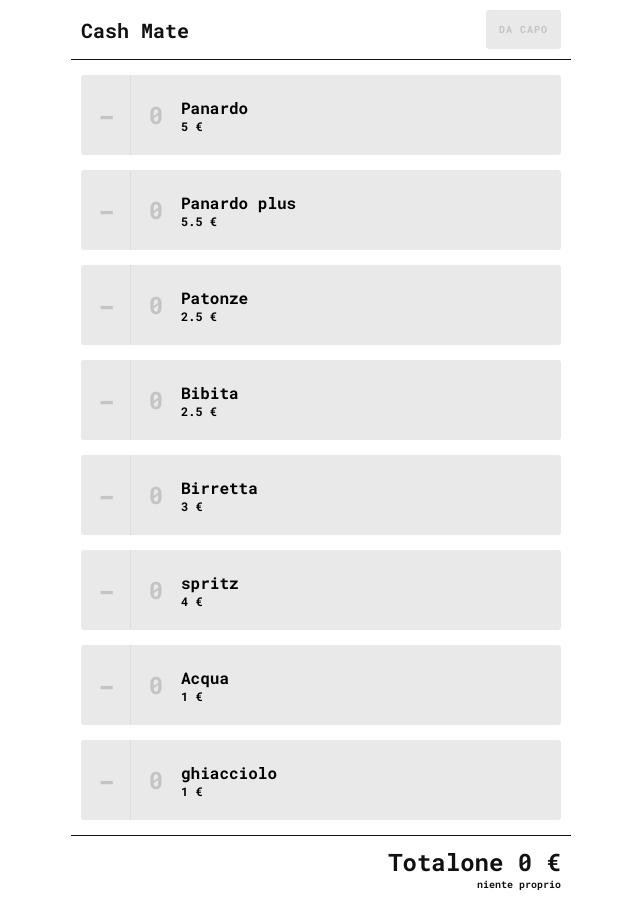
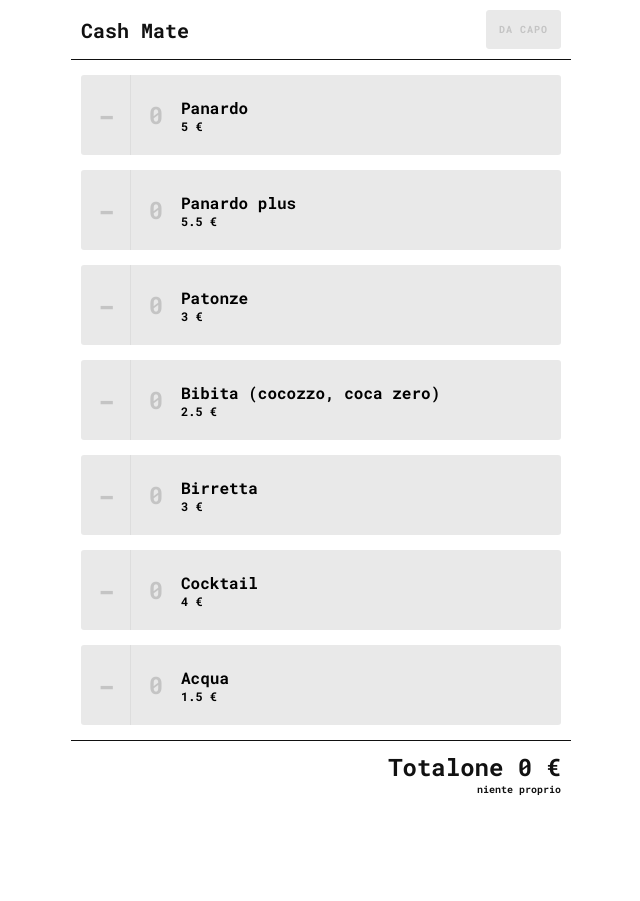
Before and after one commit to finoz/cash-mate, a React (Create React App) app: page / in a window 1280 px wide. Shown: the whole page, without its empty margins (319-959 px from the left). After the commit the page ends 806 px from the top, so only its background shows below. Built offline with nearby package versions, Linux system fonts and the light colour scheme.

Commit message:
aggiornamento prezzi per festa avsi

```diff
--- a/src/App.js
+++ b/src/App.js
@@ -4,23 +4,23 @@ const itemList = [
   {
     id: "panardo",
     name: "Panardo",
-    notes: "Con salsiccia, prosciutto o wurstel, + salse",
+    notes: "Con salsiccia o wurstel, + salse",
     price: 5.0,
   },
   {
     id: "panardo-plus",
     name: "Panardo plus",
-    notes: "Aggiunta di verdure",
+    notes: "Aggiunta di verdure (cipolle, peperoni)",
     price: 5.5,
   },
   {
     id: "patonze",
     name: "Patonze",
-    price: 2.5,
+    price: 3,
   },
   {
     id: "bibita",
-    name: "Bibita",
+    name: "Bibita (cocozzo, coca zero)",
     price: 2.5,
   },
   {
@@ -29,19 +29,14 @@ const itemList = [
     price: 3.0,
   },
   {
-    id: "spritz",
-    name: "spritz",
+    id: "cocktail",
+    name: "Cocktail",
     price: 4,
   },
   {
     id: "acqua",
     name: "Acqua",
-    price: 1,
-  },
-  {
-    id: "ghiacciolo",
-    name: "ghiacciolo",
-    price: 1.0,
+    price: 1.5,
   },
 ];
 
--- a/src/index.css
+++ b/src/index.css
@@ -141,11 +141,10 @@ body, #root {
   background-color: var(--color-bg-blue);
 }
 .item.item--used.item--birretta
-, .item.item--used.item--spritz {
+, .item.item--used.item--cocktail {
   background-color: var(--color-bg-green);
 }
-.item.item--used.item--acqua,
-.item.item--used.item--ghiacciolo {
+.item.item--used.item--acqua {
   background-color: var(--color-bg-white);
 }
 
```
